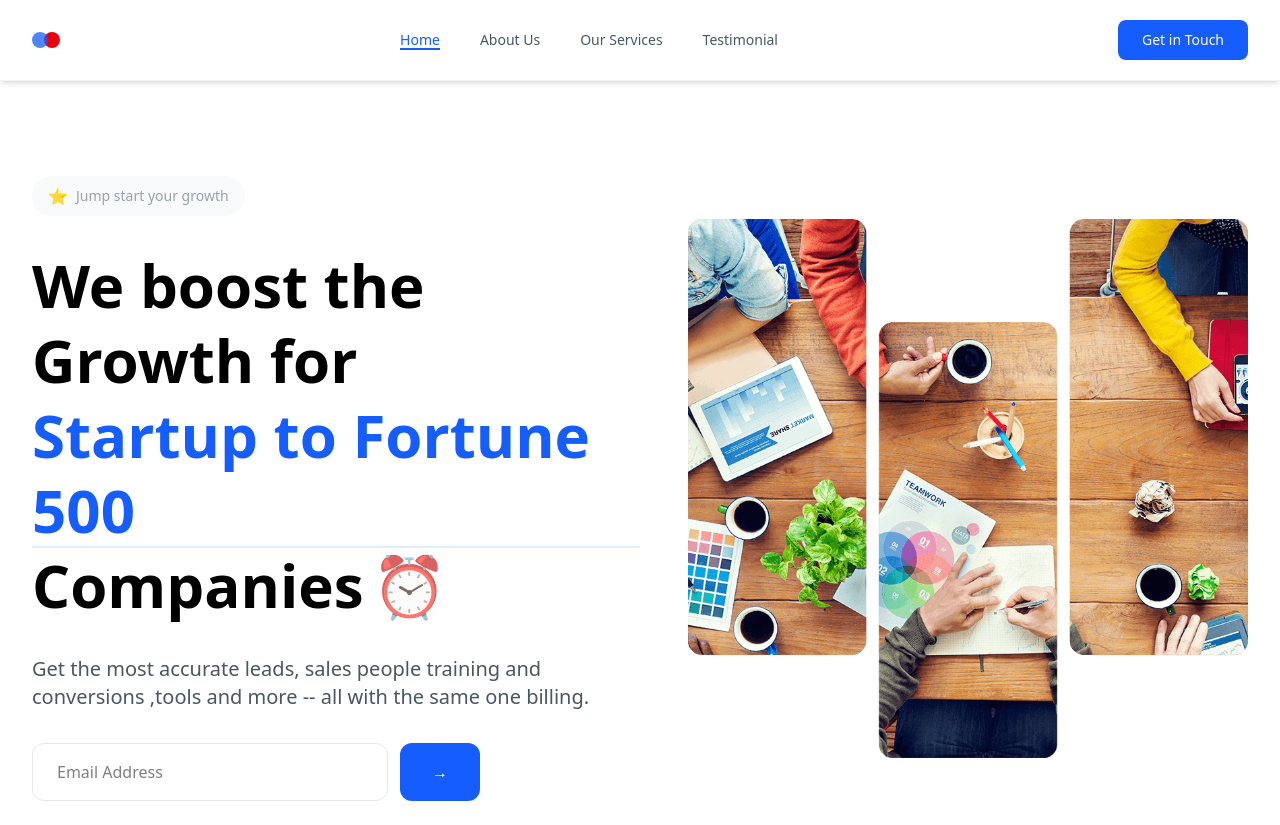
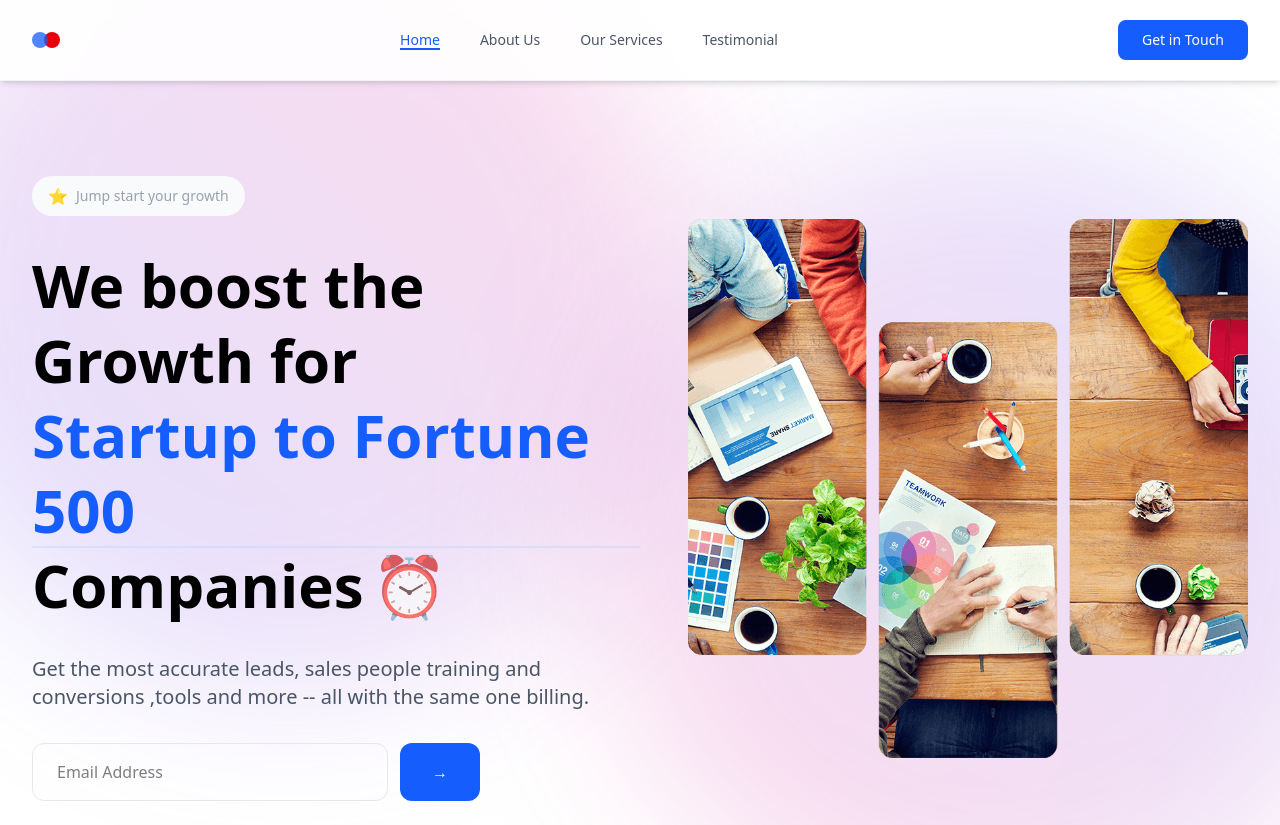
Before and after one commit to mmiskatul/Business-landing-Page, a React (Vite) app: page / in a window 1280 px wide. Built offline with nearby package versions, Linux system fonts and the light colour scheme.

Commit message:
added gradient

```diff
--- a/src/App.jsx
+++ b/src/App.jsx
@@ -3,12 +3,19 @@
 import Hero from './component/Hero'
 
 function App() {
+  return (
+    <main className='relative min-h-screen overflow-x-hidden'>
+      {/* Top-left background blur */}
+      <div className='absolute -top-28 -left-28 w-[800px] h-[800px] bg-gradient-to-tr from-indigo-500/20 to-pink-500/20 rounded-full blur-[80px] -z-10'></div>
 
-  return (
-    <>
-    <Navbar/>
-    <Hero/>
-    </>
+      {/* Bottom-right optional blur */}
+      <div className='absolute -bottom-28 -right-28 w-[800px] h-[800px] bg-gradient-to-tr from-pink-500/20 to-indigo-500/20 rounded-full blur-[80px] -z-10'></div>
+
+      <div className='overflow-hidden'>
+        <Navbar />
+        <Hero />
+      </div>
+    </main>
   )
 }
 
```
